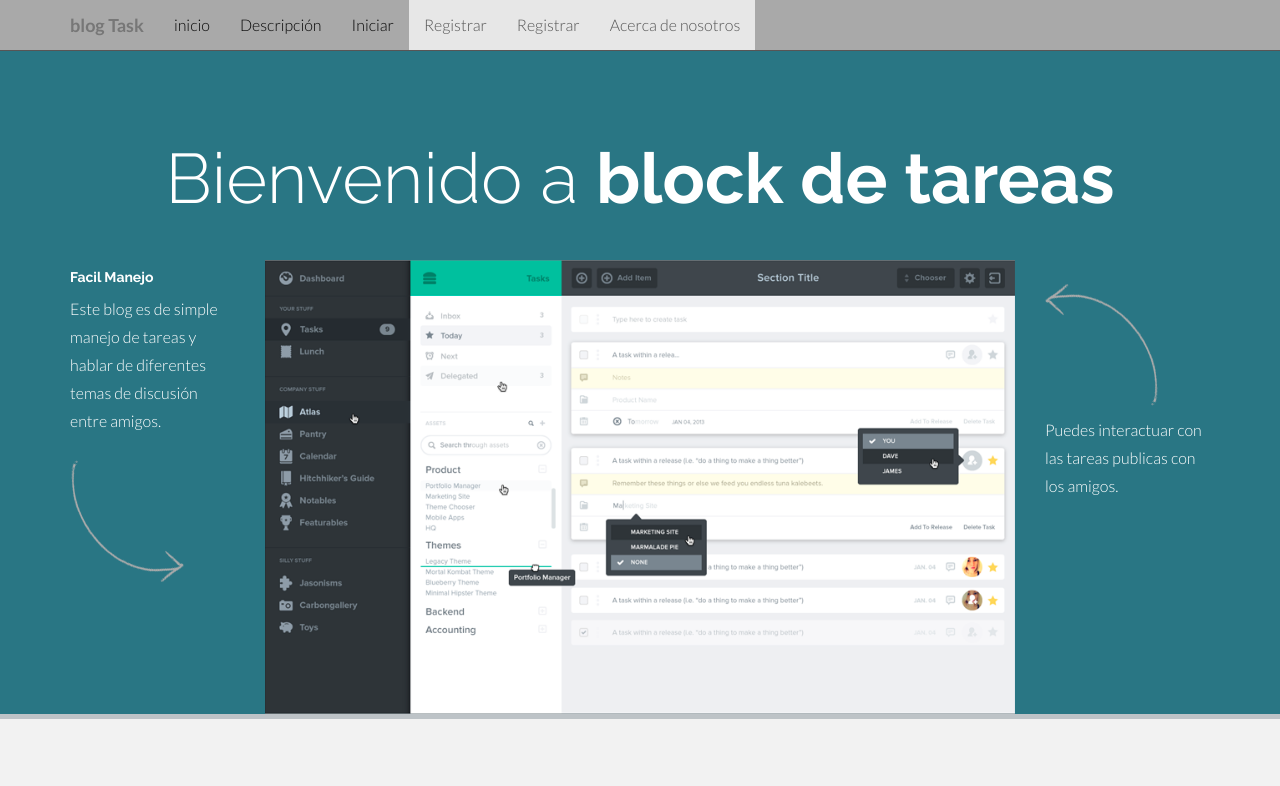
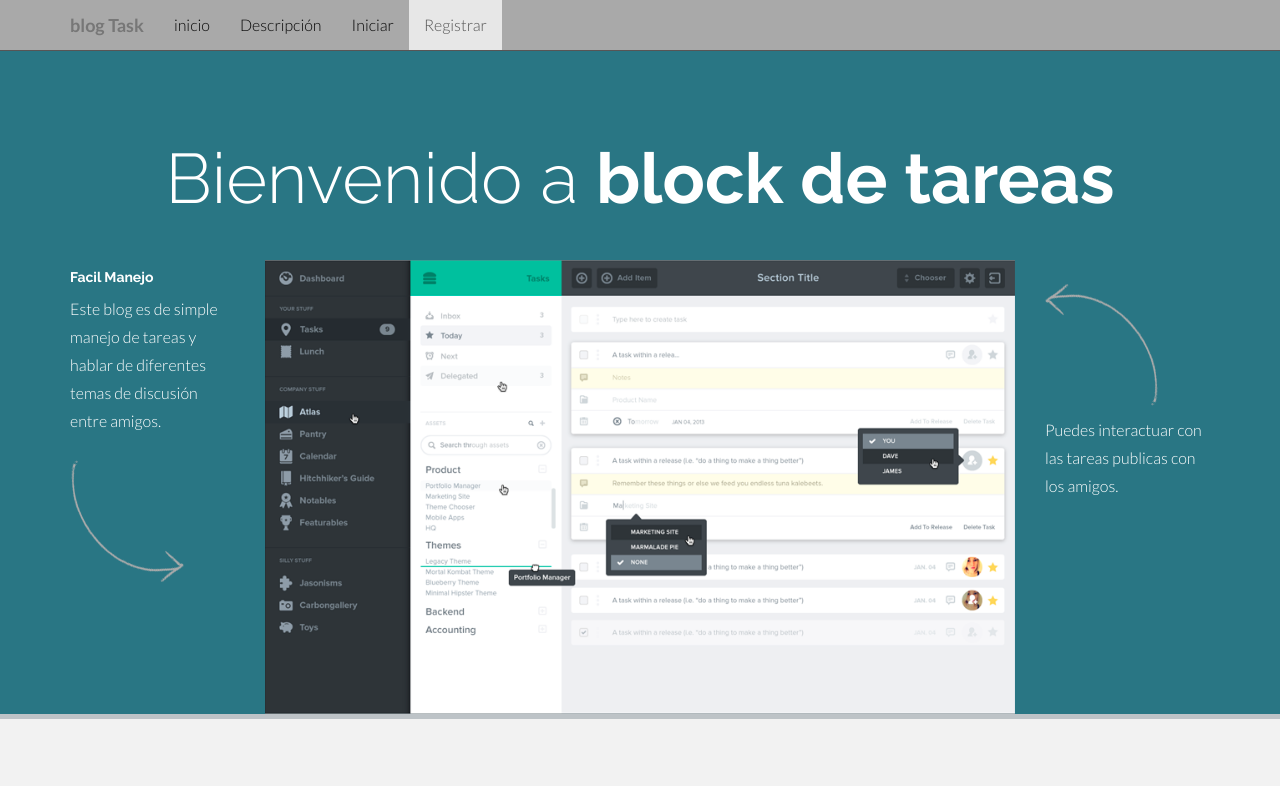
Before and after one commit to SantiG10/blogTask, a plain HTML site: page Theme/index.html in a window 1280 px wide. Shown: the top 786 px of the page. Drawn offline with Linux system fonts and the light colour scheme.

Commit message:
Se corrigieron Errores, visuales como funcionales

```diff
--- a/Theme/index.html
+++ b/Theme/index.html
@@ -7,7 +7,7 @@
     <meta name="author" content="Alvarez.is - BlackTie.co">
     <link rel="shortcut icon" href="assets/ico/favicon.png">
 
-    <title>Pratt - Free Bootstrap 3 Theme</title>
+    <title>Pratt - Free Bootstrap 3</title>
 
     <!-- Bootstrap core CSS -->
     <link href="assets/css/bootstrap.css" rel="stylesheet">
@@ -43,8 +43,6 @@
 	            <li><a href="#desc" class="smothscroll">Descripción</a></li>
 	            <li><a href="#showcase" class="smothScroll">Iniciar</a></li>
 	            <li><a href="#contact" class="smothScroll">Registrar</a></li>
-	            <li><a href="#contact" class="smothScroll">Registrar</a></li>
-	            <li><a href="#contact" class="smothScroll">Acerca de nosotros</a></li>
 	          </ul>
 	        </div><!--/.nav-collapse -->
 	      </div>
```
